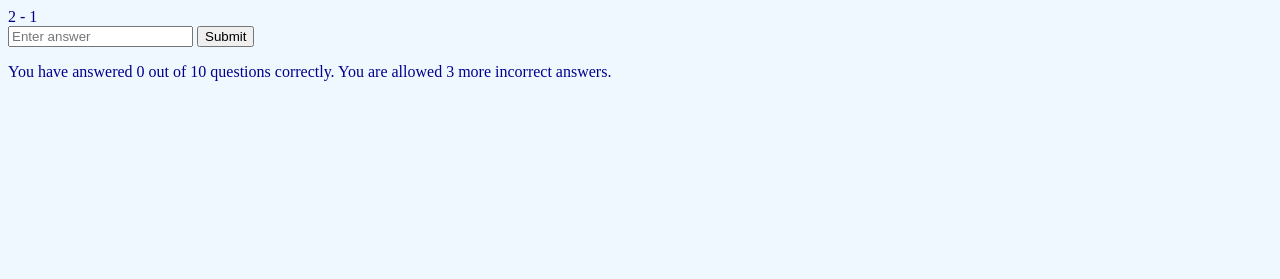
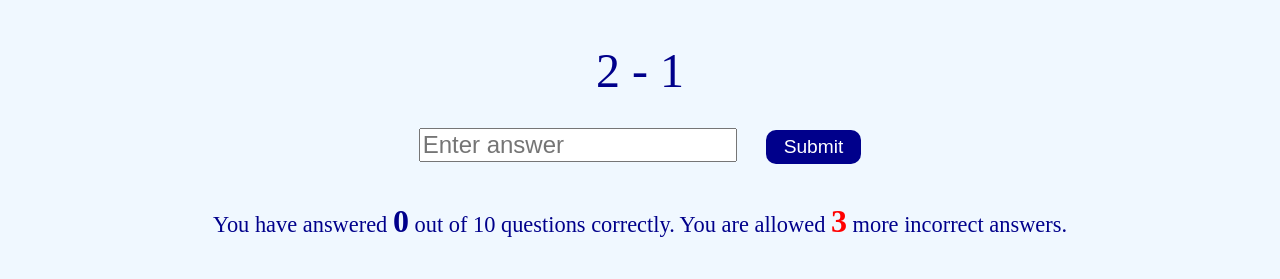
Before and after one commit to eastie71/simple-math-game, a plain HTML site: page index.html in a window 1280 px wide. Drawn offline with Linux system fonts and the light colour scheme.

Commit message:
Simple styling added

```diff
--- a/index.html
+++ b/index.html
@@ -6,12 +6,16 @@
   <link rel="stylesheet" href="style.css">
 </head>
 <body>
-  <div class="current-problem"></div>
-  <form class="answer-form">
-    <input class="answer" type="text" placeholder="Enter answer" autocomplete="off">
-    <input type="submit" value="Submit">
-  </form>
-  <div class="status"></div>
+  <div class="math-game">
+    <div class="container">
+      <div class="current-problem"></div>
+      <form class="answer-form">
+        <input class="answer" type="text" placeholder="Enter answer" autocomplete="off">
+        <input class="submit-button" type="submit" value="Submit">
+      </form>
+      <div class="status"></div>
+    </div>
+  </div>
   <script src="main.js"></script>
 </body>
 </html>
--- a/main.js
+++ b/main.js
@@ -19,7 +19,7 @@ const createProblem = () => {
     }
   }
   currentProblem.innerHTML = `${firstNumber} ${currentOperator} ${secondNumber}`
-  status.innerHTML = `You have answered ${correctCount} out of 10 questions correctly. You are allowed ${incorrectRemaining} more incorrect answers.`
+  status.innerHTML = `You have answered <span class="correct">${correctCount}</span> out of 10 questions correctly. You are allowed <span class="incorrect">${incorrectRemaining}</span> more incorrect answers.`
 }
 
 const resetAnswer = () => {
@@ -48,10 +48,8 @@ const submitAnswer = (e) => {
     correctAnswer = firstNumber * secondNumber
 
   if (correctAnswer === parseInt(answer.value)) {
-    alert("Correct answer!")
     correctCount++
   } else {
-    alert("Wrong answer")
     incorrectRemaining--
   }
   if (correctCount == 10) {
--- a/style.css
+++ b/style.css
@@ -1,4 +1,65 @@
 html {
+  margin: 0;
   background-color: aliceblue;
   color: darkblue;
 }
+
+.math-game {
+  display: flex;
+  padding: 35px 45px;
+  justify-content: center;
+}
+
+.container {
+  max-width: 900px;
+}
+
+.current-problem {
+  font-size: 3rem;
+  font-weight: 500;
+  text-align: center;
+  padding-bottom: 30px;
+}
+
+.answer-form {
+  text-align: center;
+}
+
+.answer {
+  margin: 0 25px 25px 0;
+  font-size: 1.5rem;
+  justify-content: center;
+  color: darkblue;
+}
+
+.status {
+  font-size: 1.4rem;
+}
+
+.correct {
+  font-size: 2rem;
+  font-weight: 700;
+}
+
+.incorrect {
+  font-size: 2rem;
+  font-weight: 700;
+  color: red;
+}
+
+.submit-button {
+  font-weight: normal;
+  font-size: 1.2rem;
+  margin: 0;
+  padding: 6px 18px;
+  border: none;
+  border-radius: 10px;
+  color: #fff;
+  background-color: darkblue;
+  cursor: pointer;
+  transition: 0.3s ease-out;
+}
+
+.submit-button:hover {
+  opacity: 0.7;
+}
```
